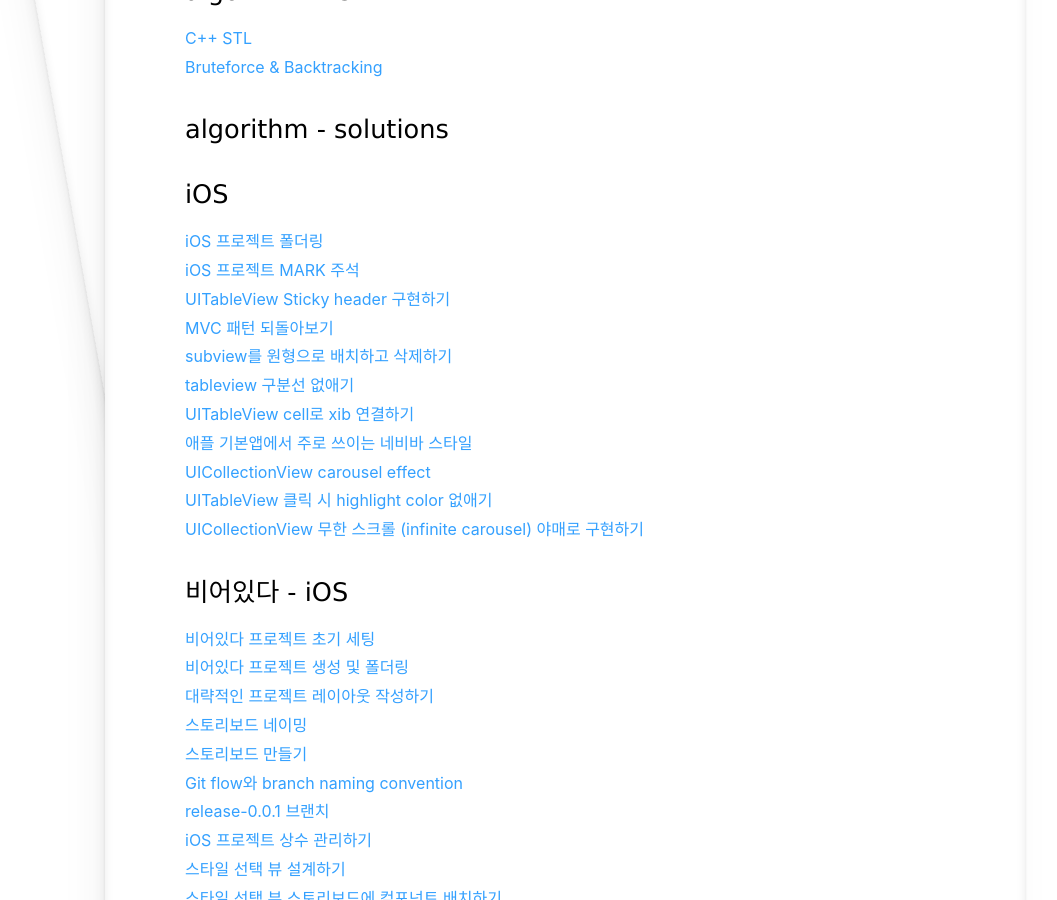
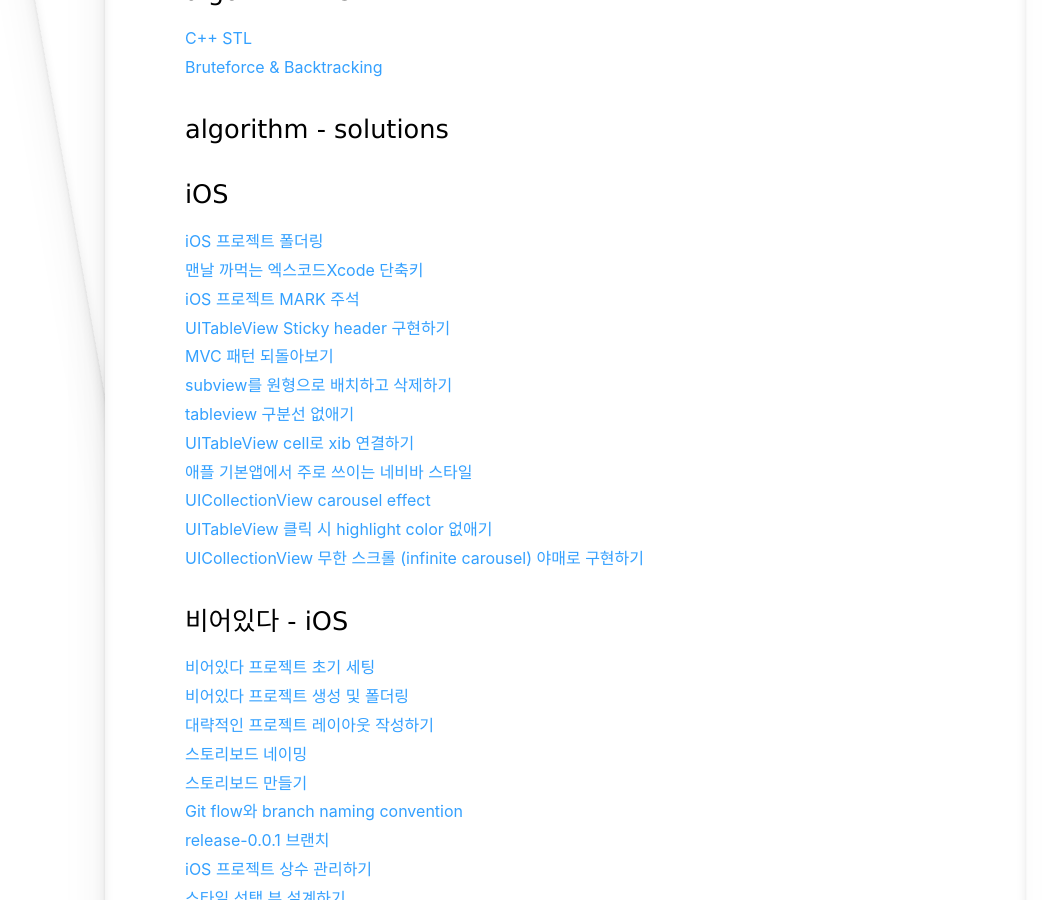
Before and after one commit to jeongchoyi/jeongchoyi.github.io, a Jekyll site: the page built from devpost/index.html, in a window 1280 px wide and 900 px high, scrolled down 317 px. Shown: the whole window, without its empty margins (75-1132 px from the left). Built offline with Jekyll 4.4.1, drawn with Linux system fonts in a browser that asks for light colours; some web fonts are replaced.

Commit message:
add link

```diff
--- a/devpost/index.html
+++ b/devpost/index.html
@@ -13,6 +13,7 @@ title: choyi
 
 <h3>iOS</h3>
 <a href="https://iamcho2.github.io/2020/11/08/ios-project-foldering">iOS 프로젝트 폴더링</a><br>
+<a href="https://iamcho2.github.io/2020/12/28/xcode-shortcuts">맨날 까먹는 엑스코드Xcode 단축키</a><br>
 <a href="https://iamcho2.github.io/2020/11/07/ios-project-mark-comment">iOS 프로젝트 MARK 주석</a><br>
 <a href="https://iamcho2.github.io/2020/11/02/uitableview-sticky-header">UITableView Sticky header 구현하기</a><br>
 <a href="https://iamcho2.github.io/2020/11/12/swift-mvc-and-mvvm-2">MVC 패턴 되돌아보기</a><br>
```
